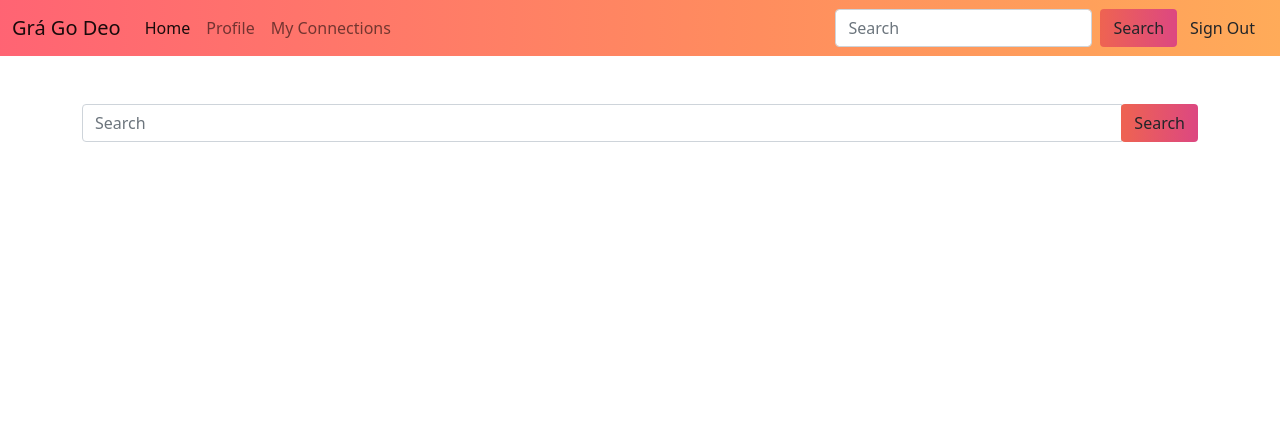
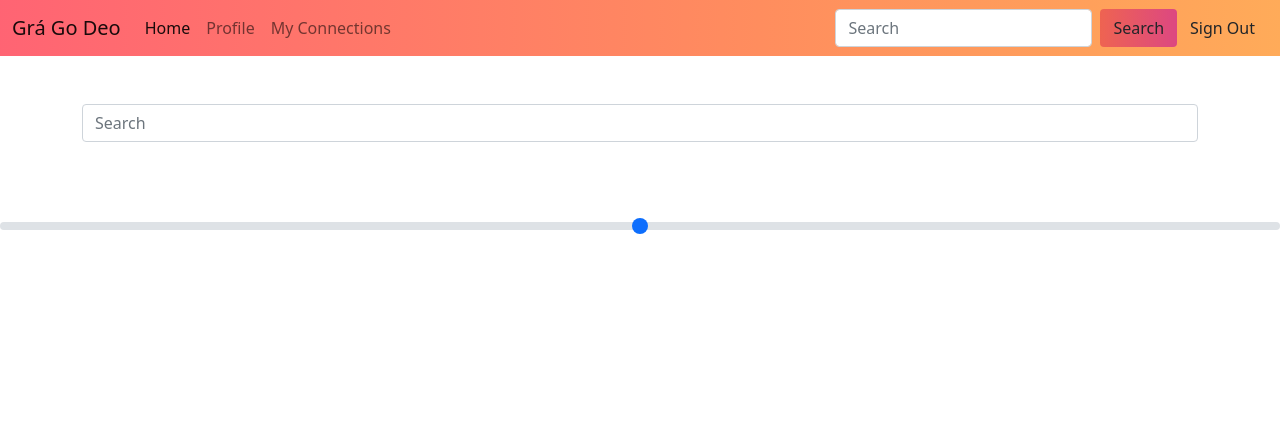
Before and after one commit to LukeBogdanovic/CS4116-Software_development_project, a PHP site: page /search.php in a window 1280 px wide. Shown: the top 433 px of the page. Run offline with PHP 8.4, Linux system fonts and the light colour scheme; a user stored in the database is signed in.

Commit message:
CS4116-59 Adding back changes to search

```diff
--- a/js/search.js
+++ b/js/search.js
@@ -1,10 +1,12 @@
+var search = $("#search");
+var typingTimer;
+var interval = 500;
 /**
  * Sends the user request from the frontend to the server and returns
  * the data retrieved from the database
  * @param {Event} event
  */
-function getSearchResults(event) {
-  event.preventDefault();
+function getSearchResults() {
   const searchTerm = $("#search").val();
   $.ajax({
     method: "POST",
@@ -15,7 +17,7 @@ function getSearchResults(event) {
       if (data.status == 200) {
         if (document.getElementById("warning"))
           document
-            .getElementById("searchForm")
+            .getElementById("searchbox")
             .parentElement.removeChild(document.getElementById("warning"));
         if (document.getElementById("user-cards").children) {
           document.getElementById("user-cards").innerHTML = "";
@@ -27,7 +29,7 @@ function getSearchResults(event) {
           newNode.id = "warning";
           newNode.classList.add("alert", "alert-danger");
           newNode.innerHTML = data.message;
-          var parentDiv = document.getElementById("searchForm").parentElement;
+          var parentDiv = document.getElementById("searchbox").parentElement;
           parentDiv.appendChild(newNode);
           document.getElementById("user-cards").innerHTML = "";
         }
@@ -58,3 +60,8 @@ function addUserCards(data) {
     userCardContainer.append(card);
   });
 }
+
+search.on("keyup", () => {
+  clearTimeout(typingTimer);
+  typingTimer = setTimeout(getSearchResults, interval);
+});
--- a/search.php
+++ b/search.php
@@ -30,20 +30,19 @@ if (!isset($_SESSION['loggedin']) || $_SESSION['loggedin'] !== true) {
     ?>
     <div>
         <div class="container py-5 h-5">
-            <form onsubmit="getSearchResults(event);" method="POST" id="searchForm">
-                <div class="input-group">
-                    <input name="search" type="text" id="search" class="form-control" placeholder="Search">
-                    <div class="input-group-btn">
-                        <button class="btn submit btn-default" type="submit">Search</button>
-                    </div>
-                </div>
-            </form>
+            <input name="search" type="text" id="search" class="form-control" placeholder="Search">
         </div>
-        <div class="row row-cols-1 row-cols-xs-2 row-cols-sm-2 row-cols-lg-4 g-3" id="user-cards" data-user-cards-container></div>
+        <div class="col">
+            <label for="ageRange" class="form-label"></label>
+            <input type="range" class="form-range" id="ageRange" min="18" max="130">
+        </div>
+        <div class="container-fluid bg-trasparent my-4 p-3" style="position: relative;">
+            <div class="row row-cols-1 row-cols-xs-2 row-cols-sm-2 row-cols-lg-4 g-3" id="user-cards" data-user-cards-container></div>
+        </div>
 
         <template data-user-template>
             <div class="col">
-                <div class="card h-100 shadow-sm"> <img src="assets/images/logo.PNG" class="card-img-top" alt="Profile Picture">
+                <div class="usercard card h-100 shadow-sm"> <img src="assets/images/logo.PNG" class="card-img-top" alt="Profile Picture">
                     <div class="card-body">
                         <h5 class="card-title" data-header>Name</h5>
                         <h5 class="card-subtitle mb-2 text-muted" data-username>Username</h5>
```
